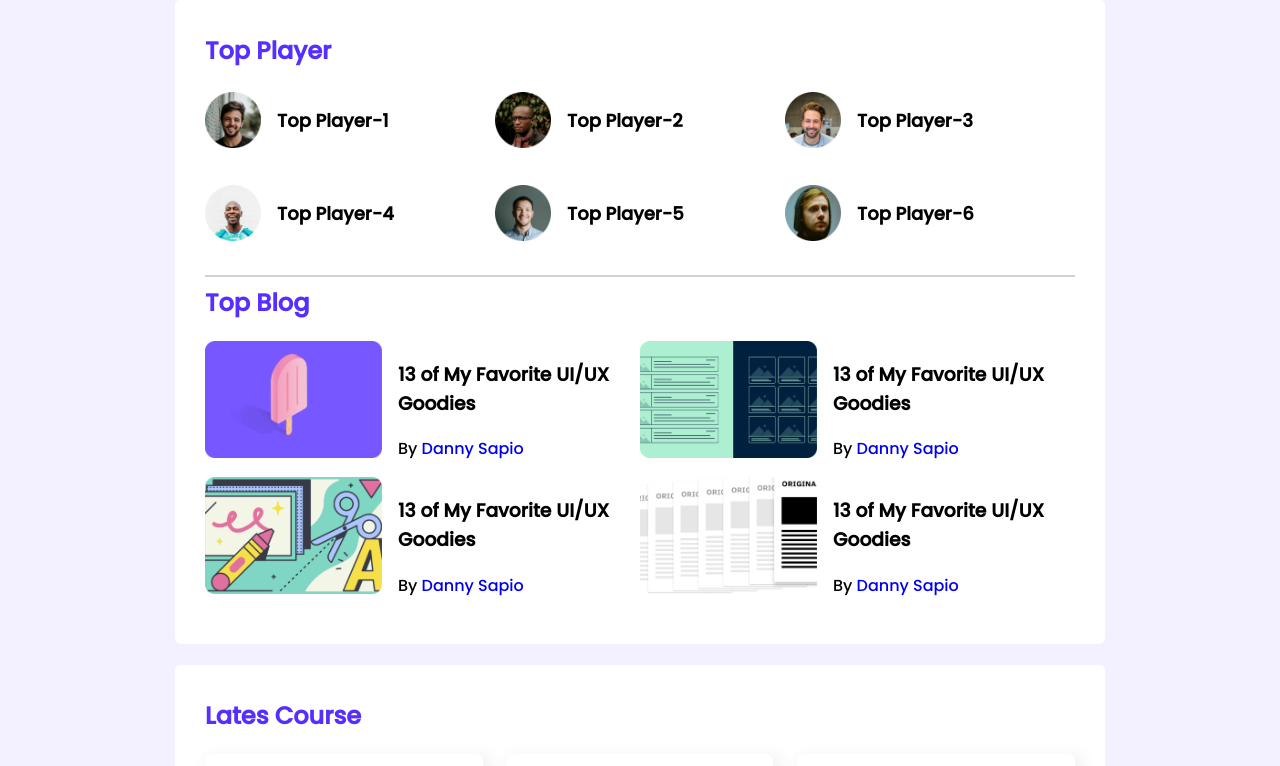
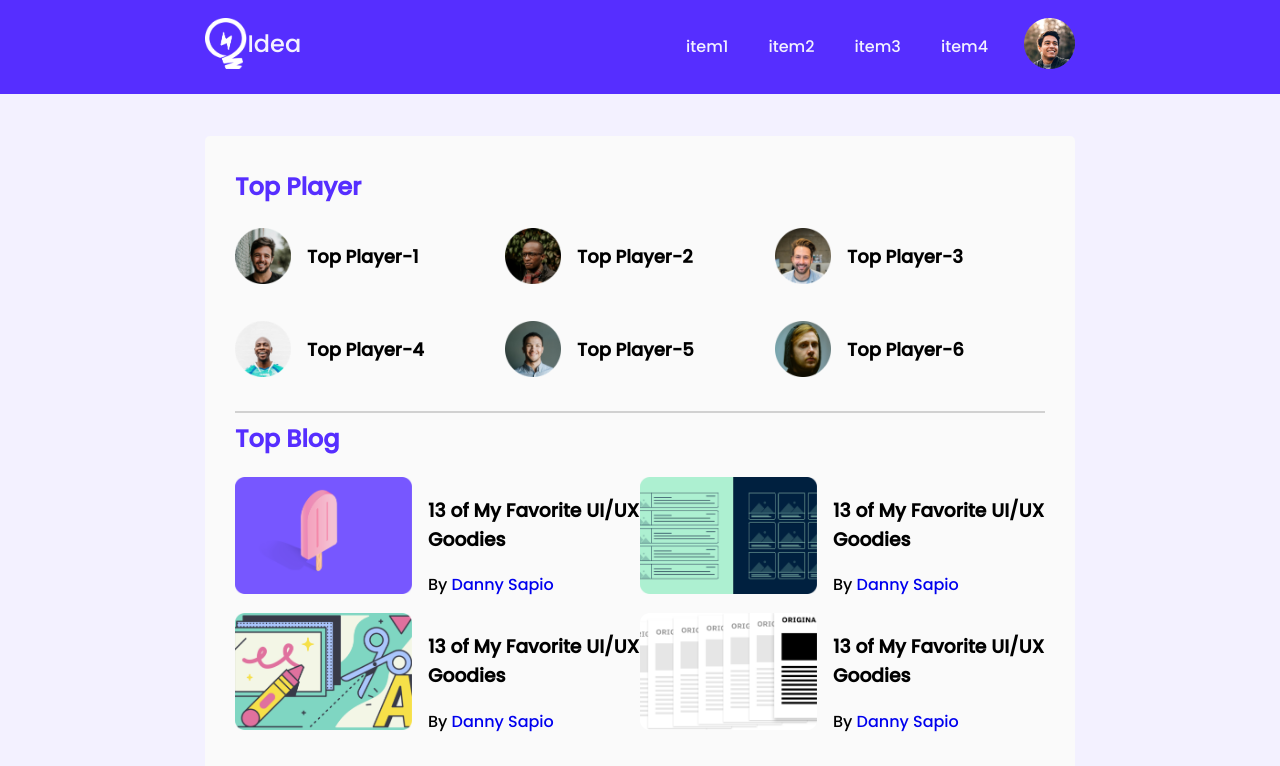
Before and after one commit to mahadi-opu/leader-board-css3, a plain HTML site: page index.html in a window 1280 px wide. Shown: the top 766 px of the page. Drawn offline with Linux system fonts and the light colour scheme.

Commit message:
4rth commit

```diff
--- a/index.html
+++ b/index.html
@@ -15,7 +15,27 @@
 <body>
     <!--Start Header-->
     <header>
-
+        <section class="container-1">
+            <div class="top-header">
+                <div class="logo">
+                    <a href="#"><img src="images/icons/logo.png" alt="">Idea</a>
+                </div>
+                <div class="menu">
+                    <nav>
+                        <ul>
+                            <li><a href="">item1</a></li>
+                            <li><a href="">item2</a></li>
+                            <li><a href="">item3</a></li>
+                            <li><a href="">item4</a></li>
+                        </ul>
+                    </nav>
+                    <div class="profile">
+                        <img src="images/icons/profile.png" alt="">
+                    </div>
+                    </div>
+                </div>
+            </div>
+        </section>
     </header>
     <!--Start Main-->
     <main>
@@ -183,6 +203,5 @@
     <footer>
             <p> Copyright © 2021 : <a href="https://www.facebook.com/mahadihasanop/">mahadiopu.com </a>-Powered by Mahadiopu</p>
     </footer>
-    <!--Start Header-->
 </body>
 </html>
--- a/style/style.css
+++ b/style/style.css
@@ -14,11 +14,60 @@ main{
     flex-direction:column;
 }
 .container{
-    background: #FFFFFF;
+    background-color: #FaFaFa;
     border-radius: 5px;
-    width: 870px;
+    width: 810px;
     padding: 30px;
     margin-bottom: 21px;
+}
+.container-1{
+    width: 870px;
+}
+/* header */
+header{
+    background-color: #562EFF;
+    height: 94px;
+    display: flex;
+    justify-content: center;
+    align-items: center;
+    margin-bottom: 42px;
+}
+.top-header{
+    display: flex;
+    justify-content: space-between;
+}
+.logo img{
+    width: 42.47px;
+    height: 51px;
+}
+.logo a{
+    color: #F3F1FF;
+    text-decoration: none;
+    display: flex;
+    align-items: center;
+    font-family: Poppins;
+    font-weight: 500;
+    font-size: 24px;
+    line-height: 36px;
+}
+.menu{
+    display: flex;
+}
+nav ul li{
+    display: inline-block;
+    margin-right: 36px;
+
+}
+nav ul li a{
+    text-decoration: none;
+    color: #F3F1FF;
+    font-size: 16px;
+    line-height: 24px;
+    font-weight: 400;
+
+}
+.profile{
+    display: inline;
 }
 /* top players style */
 .top-players{
```
Also changed, not shown: images/icons/Group 5.png (added), images/icons/Idea.png (added).
